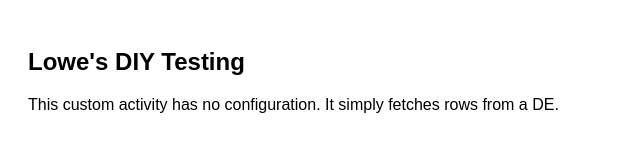
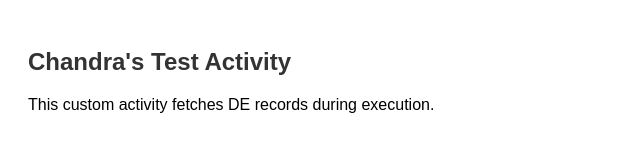
Before and after one commit to maheshchandrashekar4-netizen/DIYTest, a website: page ui.html in a window 1280 px wide. Shown: the whole page, without its empty margins (0-640 px from the left). Drawn offline with Linux system fonts and the light colour scheme.

Commit message:
Update ui.html

```diff
--- a/ui.html
+++ b/ui.html
@@ -1,18 +1,22 @@
 <!DOCTYPE html>
 <html>
 <head>
-  <title>Lowe's DIY Testing</title>
-  <style>
-    body {
-      font-family: Arial;
-      padding: 20px;
-    }
-    label { font-weight: bold; }
-  </style>
+    <title>Chandra's Test Activity</title>
+    <meta charset="UTF-8" />
+    <style>
+        body { font-family: Arial; padding: 20px; }
+        h2 { color: #333; }
+    </style>
 </head>
+<body>
 
-<body>
-  <h2>Lowe's DIY Testing</h2>
-  <p>This custom activity has no configuration. It simply fetches rows from a DE.</p>
+<h2>Chandra's Test Activity</h2>
+<p>This custom activity fetches DE records during execution.</p>
+
+<script>
+    // This ensures the UI loads inside Journey Builder correctly
+    console.log("UI Loaded for Chandra's Test Activity");
+</script>
+
 </body>
 </html>
```
